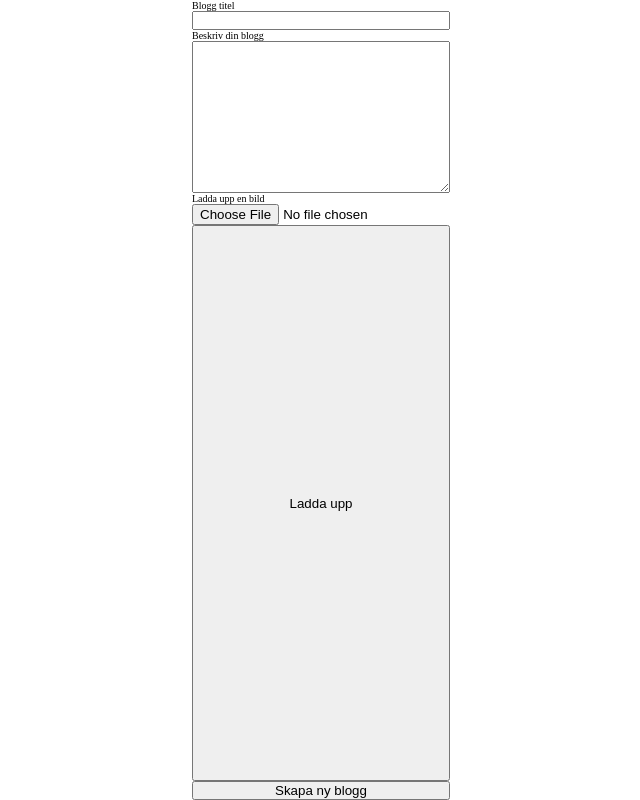
After one commit to FredriikLarsson/blog-cms, a PHP site: page /Projekt_Blogg/create_blog.php in a window 1280 px wide. The commit adds this page. Shown: the whole page, without its empty margins (319-959 px from the left). Run offline with PHP 8.4, Linux system fonts and the light colour scheme.

```diff
--- a/admin.php
+++ b/admin.php
@@ -1,9 +1,12 @@
 <?php
 session_start();
+require_once('services/blog_service.php');
 //Control if client is logged in (has a started session)
 if (!isset($_SESSION['userId'])) {
     //If client is not logged in then redirect to login page
     header('Location: http://localhost/Projekt_Blogg/login.php');
+} else if (getUserBlog($_SESSION['userId']) === false) {
+    header('Location: http://localhost/Projekt_Blogg/create_blog.php');
 }
 ?>
 
--- a/components/sidebar.php
+++ b/components/sidebar.php
@@ -5,7 +5,7 @@
     <?php
     /* Checks if user is logged in */
     if (isset($_SESSION['userId'])) {
-        echo '<a href="admin.php" id="menu-link-blog">Min blogg</a>';
+        echo '<a href="controllers/admin_controller.inc.php" id="menu-link-blog">Min blogg</a>';
         echo '<a href="controllers/admin_controller.inc.php?logout=true" id="menu-link-logout">Logga ut</a>';
         /* if user is not logged in */
     } else {
--- a/controllers/login_controller.inc.php
+++ b/controllers/login_controller.inc.php
@@ -14,7 +14,7 @@ if (!empty($_POST['username']) && !empty($_POST['password'])) {
             //User credentials is not valid
             header("Location: http://localhost/Projekt_Blogg/login.php?invalidCredentials=true");
         }
-        //Register a new user
+    //Register a new user
     } elseif (isset($_POST['button-register'])) {
         //Create a new user
         $isCreated = createUser($_POST['username'], $_POST['password']);
--- /dev/null
+++ b/create_blog.php
@@ -0,0 +1,29 @@
+<!DOCTYPE html>
+<html lang="en">
+<head>
+    <meta charset="UTF-8">
+    <meta http-equiv="X-UA-Compatible" content="IE=edge">
+    <meta name="viewport" content="width=device-width, initial-scale=1.0">
+    <link rel="stylesheet" href="style/create_blog.css">
+    <script src="js/upload.js" defer></script>
+    <title>Create a new blog</title>
+</head>
+<body>
+    <main class="container-main">
+        <form action="controllers/create_blog_controller.inc.php" enctype="multipart/form-data" method="POST">
+            <div class="container-input">
+                <label for="input-textfield-blog-title">Blogg titel</label>
+                <input type="text" class="input-textfield" name="blog-title" id="input-textfield-blog-title">
+                <label for="input-textfield-blog-presentation">Beskriv din blogg</label>
+                <textarea name="blog-presentation" id="input-textfield-blog-presentation" cols="30" rows="10" class="input-textfield"></textarea>
+                <label for="input-file-image">Ladda upp en bild</label>
+                <input type="file" class="input-textfield" name="blog-image" id="input-file-image">
+                <button name="button-upload" type="button" id="button-upload" class="button">Ladda upp</button>
+                <div class="container-buttons">
+                    <button name="button-new-blog" type="submit" id="button-new-blog" class="button">Skapa ny blogg</button>
+                </div>
+            </div>
+        </form>
+    </main>
+</body>
+</html>
--- /dev/null
+++ b/services/upload_service.php
@@ -0,0 +1,6 @@
+<?php
+
+if (isset($_POST['blog-title'])) {
+    $blogTitle = json_encode($_POST['blog-title']);
+    echo $blogTitle;
+}
--- /dev/null
+++ b/style/create_blog.css
@@ -0,0 +1,33 @@
+* {
+    padding: 0;
+    margin: 0;
+}
+
+html {
+    font-size: 10px;
+}
+
+body {
+    min-height: 100vh;
+}
+
+.container-main {
+    display: flex;
+    min-height: 100vh;
+    justify-content: center;
+}
+
+.container-input {
+    display: flex;
+    flex-direction: column;
+    height: 100%;
+    justify-content: center;
+}
+
+.container-buttons {
+    display: flex;
+}
+
+.button {
+    flex-grow: 1;
+}
```
Also changed, not shown: controllers/admin_controller.inc.php (+7 -1 lines), model/sql_query.php (+15 -2 lines), services/blog_service.php (+68 -2 lines), controllers/create_blog_controller.inc.php (added), js/upload.js (added).
